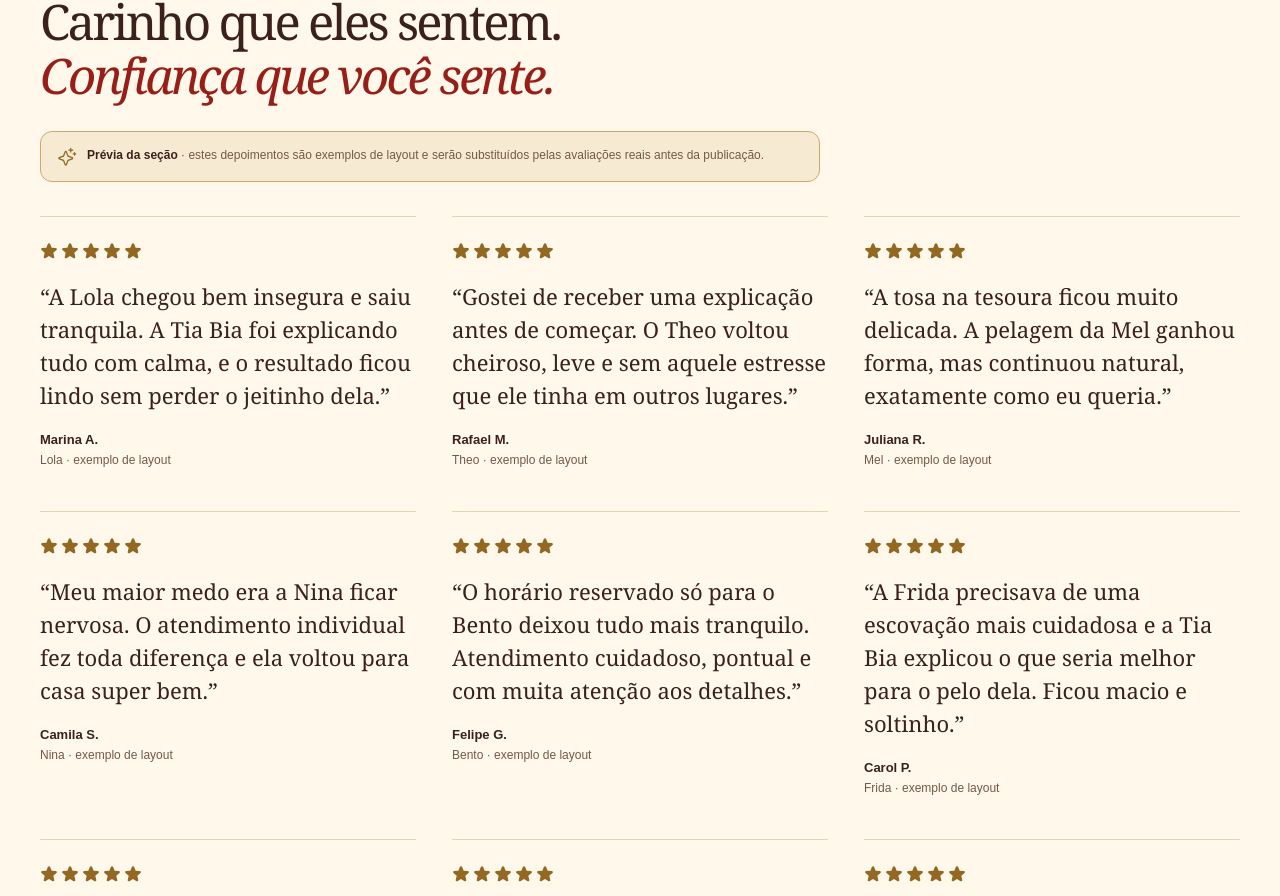
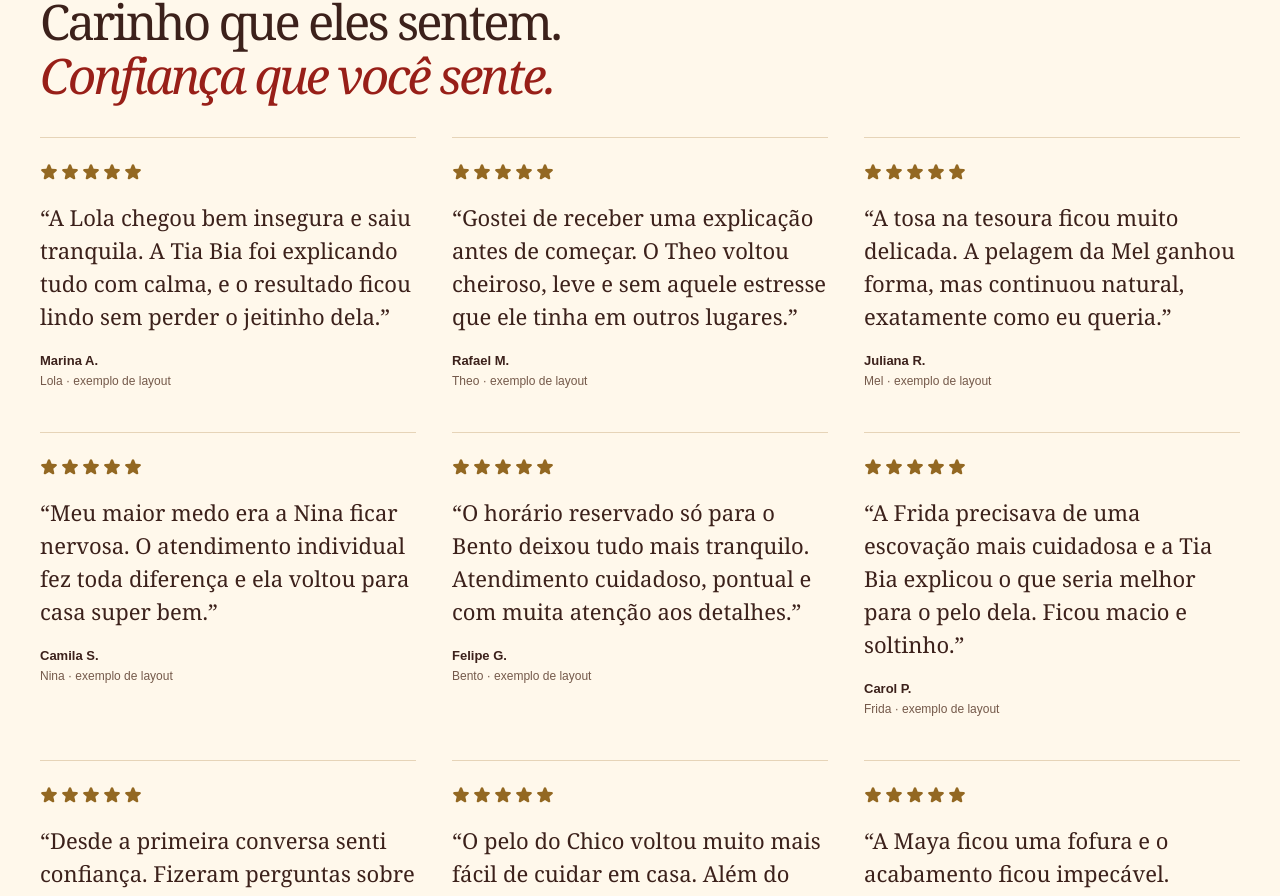
Before and after one commit to barcelos-lucas/doggie-lp, a React (Vite) app: page / in a window 1280 px wide. Shown: the part 6552-7448 px from the top of the page. Built offline with nearby package versions, Linux system fonts and the light colour scheme.

Commit message:
refine: simplify review section presentation

```diff
--- a/src/App.jsx
+++ b/src/App.jsx
@@ -196,7 +196,6 @@ function ReviewsSection() {
   const reviewItems = preview ? reviewExamples : reviews;
   return <section id="avaliacoes" className="section reviews-section"><div className="container" data-reveal>
     <p className="eyebrow">CONFIANÇA QUE SE CONSTRÓI</p><h2>Carinho que eles sentem.<br /><em>Confiança que você sente.</em></h2>
-    {preview && <div className="review-preview-note" role="note"><Sparkle size={20} aria-hidden="true" /><span><strong>Prévia da seção</strong> · estes depoimentos são exemplos de layout e serão substituídos pelas avaliações reais antes da publicação.</span></div>}
     <div className={`review-grid ${preview ? 'is-preview' : ''}`}>{reviewItems.map((review) => <ReviewCard key={`${review.name}-${review.pet ?? review.date}`} review={review} preview={preview} />)}</div>
     {preview ? <a className="text-link" href={business.instagram} target="_blank" rel="noopener noreferrer"><InstagramLogo size={19} aria-hidden="true" /> Ver nosso dia a dia no Instagram <ArrowUpRight size={18} aria-hidden="true" /></a> : reviewsProfileUrl && <a className="text-link" href={reviewsProfileUrl} target="_blank" rel="noopener noreferrer">Ver avaliações no Google <ArrowUpRight size={18} /></a>}
   </div></section>;
--- a/src/styles.css
+++ b/src/styles.css
@@ -203,9 +203,6 @@
 @media(min-width:640px){.care-ribbon{padding-block:18px}.care-ribbon-item{font-size:12px;padding-inline:38px}.care-ribbon-item::after{margin-left:38px}}
 @media(max-width:359px){.care-ribbon-item{font-size:10px;padding-inline:22px}.care-ribbon-item::after{margin-left:22px}}
 @media(prefers-reduced-motion:reduce){.care-ribbon-track{animation:none;transform:none}.care-ribbon:hover .care-ribbon-track,.care-ribbon-viewport:focus-within .care-ribbon-track{animation-play-state:running}}
-.review-preview-note{display:flex;align-items:flex-start;gap:10px;margin-top:28px;max-width:780px;padding:14px 16px;border:1px solid var(--gold-border);border-radius:12px;background:var(--surface-warm);color:var(--muted);font-size:12px;line-height:1.55}
-.review-preview-note svg{color:var(--gold-ink);flex-shrink:0;margin-top:1px}
-.review-preview-note strong{color:var(--ink);font-weight:650}
 .review-grid.is-preview{margin-top:34px}
 .review figcaption span{font-size:12px;color:var(--muted)}
 @media(min-width:1024px){.review-grid.is-preview{grid-template-columns:repeat(3,minmax(0,1fr));column-gap:36px;row-gap:44px}}
```
